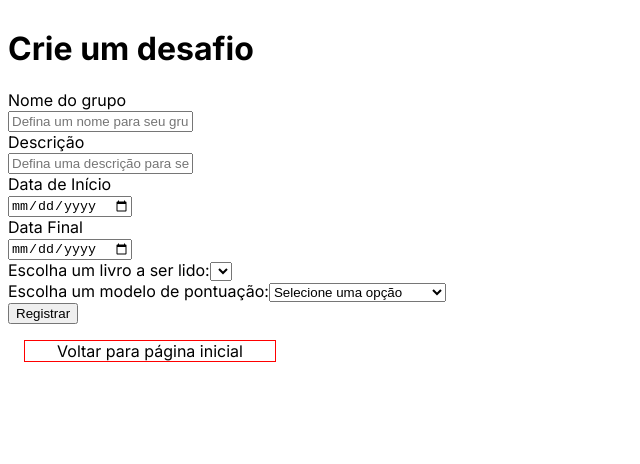
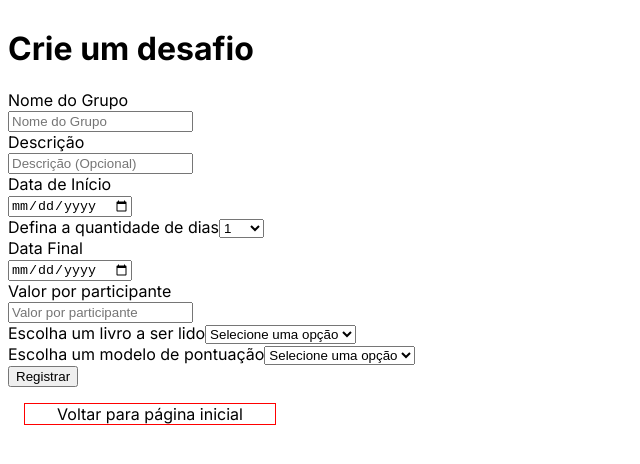
Before and after one commit to rafasdoliveira/BodyBiblia, a Next.js app: page /createchallenge in a window 1280 px wide. Shown: the top 464 px of the page, without its empty margins (0-640 px from the left). Built offline with nearby package versions, Linux system fonts and the light colour scheme.

Commit message:
create challenge update

```diff
--- a/src/app/components/form/select/select.js
+++ b/src/app/components/form/select/select.js
@@ -5,37 +5,13 @@ function Select({text, id, name, options, value}) {
 
         <div>
             <div>
-            <label>{text}:</label>
+            <label>{text}</label>
             <select name={name} id={id}>
                 {Object.keys(options).map(key => (
                 <option key={key}>{options[key]}</option>
                 ))}
             </select>
-    </div>
-            {/* <div>
-                <p>
-                    Objetivo Principal: <br/>
-                    <select id="objetivo" onChange={(e) => setGoal(e.target.value)} required>
-                        <option></option>
-                        <option value="inConstancia"></option>
-                        <option value="inEmagrecimento">Emagrecimento</option>
-                        <option value="inHipertrofia">Hipertrofia</option>
-                        <option value="inRelacionamento">Relacionamento com Deus</option>
-                        <option value="inSaude">Saúde e Bem Estar</option>
-                    </select>
-                </p>
-            </div> */}
-            {/* <div>
-                <p>
-                    Igreja: <br/>
-                    <select id="inChurch" onChange={(e) => setChurch(e.target.value)} required>
-                        <option disabled selected>Escolha sua igreja</option>
-                        <option>Comunidade Cristã Videira</option>
-                        <option>Comunidade das Nações</option>
-                        <option>Paz Church</option>
-                    </select>
-                </p>
-            </div> */}
+            </div>
         </div>
     )
 }
--- a/src/app/createchallenge/page.js
+++ b/src/app/createchallenge/page.js
@@ -17,6 +17,7 @@ export default function CreateGroup() {
     const [description, setDescription] = useState('')
     const [startdate, setStartdate] = useState('')
     const [enddate, setEnddate] = useState('')
+    const [value, setValue] = useState('')
     const [book, setBook] = useState('')
     const [scoremode, setScoremode] = useState('')
 
@@ -31,6 +32,7 @@ export default function CreateGroup() {
             groupname: groupname,
             description: description,
             startdate: startdate,
+            value: value,
             enddate: enddate,
             book: book,
             scoremode: scoremode
@@ -48,18 +50,28 @@ export default function CreateGroup() {
     }
 
     //Constantes para os selects
-    const listChallenge = {
+
+    //Atividades
+    const listScoreMode = {
         opcao: "Selecione uma  opção",
-        opcao1: "Atividade",
-        opcao2: "Pontos por movimentação",
-        opcao3: "Duração",
-        opcao4: "Distância",
-        opcao5: "Passos",
-        opcao6: "Calorias"
+        opcao1: "Ponto por atividade",
+        opcao2: "Maior distância"
       };
-
+    // Buscar os livros da Bíblia a partir da API Bíblia Online
     const listBible = {
-
+        opcao: "Selecione uma opção",
+        opcao1: "Gênesis"
+    };
+    // Buscar as instituições a partir dos cadastros das igrejas
+    const listOsc = {
+        opcao: "Selecione uma opção",
+        opcao1: "Instituto Céu No Sertão",
+        opcao2: "Instituto Vida Videira"
+    };
+    // Definir a duração do desafio de acordo com o livro com maior quantidade de capítulos da Bíblia
+    const listNumbers = {};
+        for (let i = 1; i <= 150; i++) {
+        listNumbers[`opcao${i}`] = i.toString();
     };
 
     return(
@@ -72,16 +84,17 @@ export default function CreateGroup() {
         <div>
             <section>
                 <form>
-                    <Input label='Nome do grupo' type='text' name='inGroupName' id='inGroupName' placeholder='Defina um nome para seu grupo'
+                    <Input label='Nome do Grupo' type='text' name='inGroupName' id='inGroupName' placeholder='Nome do Grupo' required
                     onChange={(e) => setGroupname(e.target.value)} />
-                    <Input label='Descrição' type='text' name='inDescription' id='inDescription' placeholder='Defina uma descrição para seu grupo'
-                    onChange={(e) => setDescription(e.target.value)}
-                    />
-                    <Input label='Data de Início' type='date' name='inStartDate' id='inStartDate' onChange={(e) => setStartdate(e.target.value)} />
-                    <Input label='Data Final' type='date' name='inEndDate' id='inEndDate' onChange={(e) => setEnddate(e.target.value)} />
-                    <Select name="inBook" id="inBook" text="Escolha um livro a ser lido" options={listBible} onChange={(e) => setBook(e.target.value)} />
-                    <Select name="inScoreMode" id="inScoreModes" text="Escolha um modelo de pontuação" options={listChallenge} onChange={(e) => setScoremode(e.target.value)} />
+                    <Input label='Descrição' type='text' name='inDescription' id='inDescription' placeholder='Descrição (Opcional)' onChange={(e) => setDescription(e.target.value)} />
+                    <Input label='Data de Início' type='date' name='inStartDate' id='inStartDate' required onChange={(e) => setStartdate(e.target.value)} />
+                    <Select name="inNumbers" id="inNumbers" text="Defina a quantidade de dias" options={listNumbers} required onChange={(e) => setNumber(e.target.value)} />
+                    <Input label='Data Final' type='date' name='inEndDate' id='inEndDate' required onChange={(e) => setEnddate(e.target.value)} />
+                    <Input label='Valor por participante' type='number' min='1' step='0.01' name='inValue' id='inValue' placeholder='Valor por participante' onChange={(e) => setValue(e.target.value)} />
+                    <Select name="inBook" id="inBook" text="Escolha um livro a ser lido" options={listBible} required onChange={(e) => setBook(e.target.value)} />
+                    <Select name="inScoreMode" id="inScoreModes" text="Escolha um modelo de pontuação" options={listScoreMode} required onChange={(e) => setScoremode(e.target.value)} />
                     <Input type='submit' onClick={createChallenge} value='Registrar' />
+
                 </form>
             </section>
             <div>
--- a/src/services/db.json
+++ b/src/services/db.json
@@ -15,21 +15,6 @@
       "password": 12345,
       "date-hour": 111,
       "id": 1
-    },
-    {
-      "name": "Rafael Silva de Oliveira",
-      "username": "Rafael Silva de Oliveira",
-      "church": "",
-      "birthday": "2001-01-26",
-      "phone": "85998455195",
-      "email": "rafasdoliveira@outlook.com",
-      "weight": "11",
-      "height": "11",
-      "gender": "on",
-      "goal": "",
-      "terms": "on",
-      "password": "1111111111",
-      "id": 2
     }
   ],
   "individualchallenge": [
@@ -42,25 +27,5 @@
       "date": "25/01/2000",
       "id": 1
     }
-  ],
-  "createchallenge": [
-    {
-      "groupname": "Gc Chronos",
-      "description": "BORAAA",
-      "startdate": "01/02/2024",
-      "enddate": "01/02/2024",
-      "book": "Jeremias",
-      "scoremode": "Workout",
-      "id": 1
-    },
-    {
-      "groupname": "a",
-      "description": "a",
-      "startdate": "1111-11-11",
-      "enddate": "1111-11-11",
-      "book": "",
-      "scoremode": "",
-      "id": 2
-    }
   ]
 }
```
